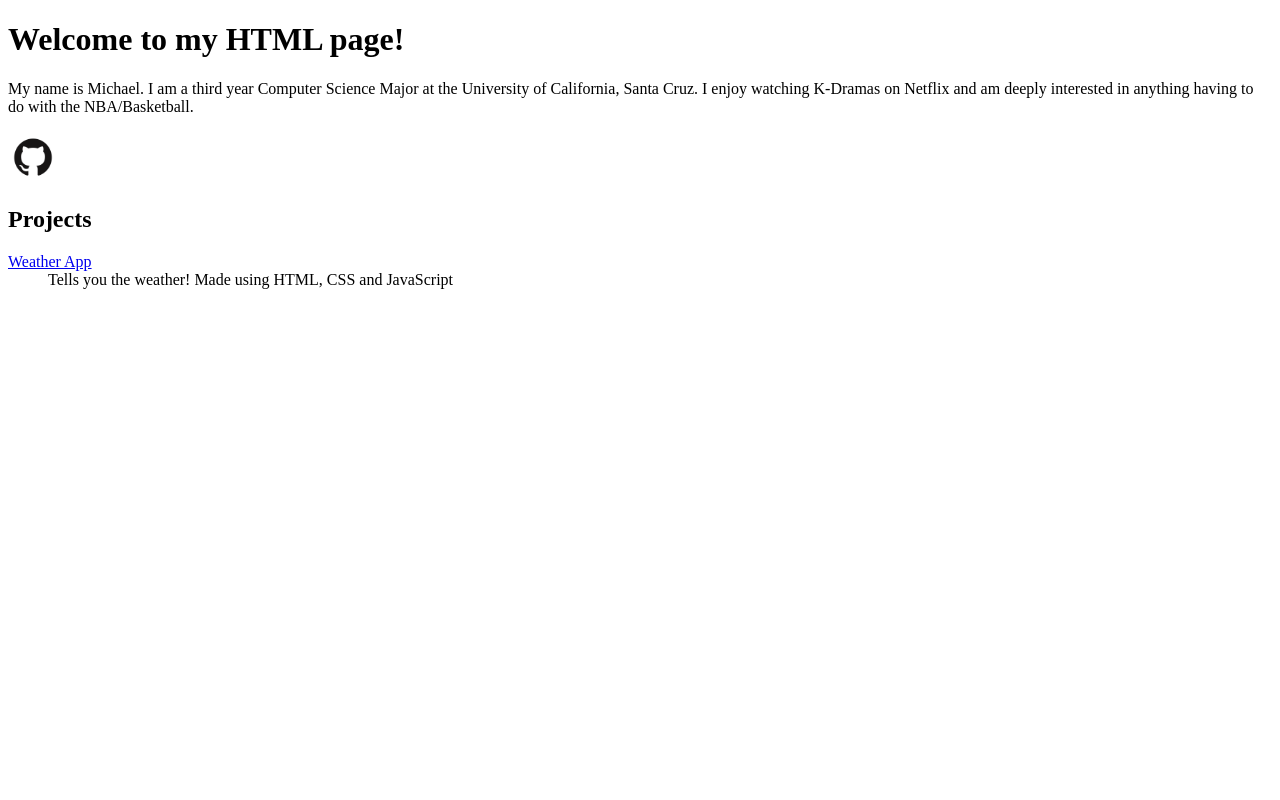
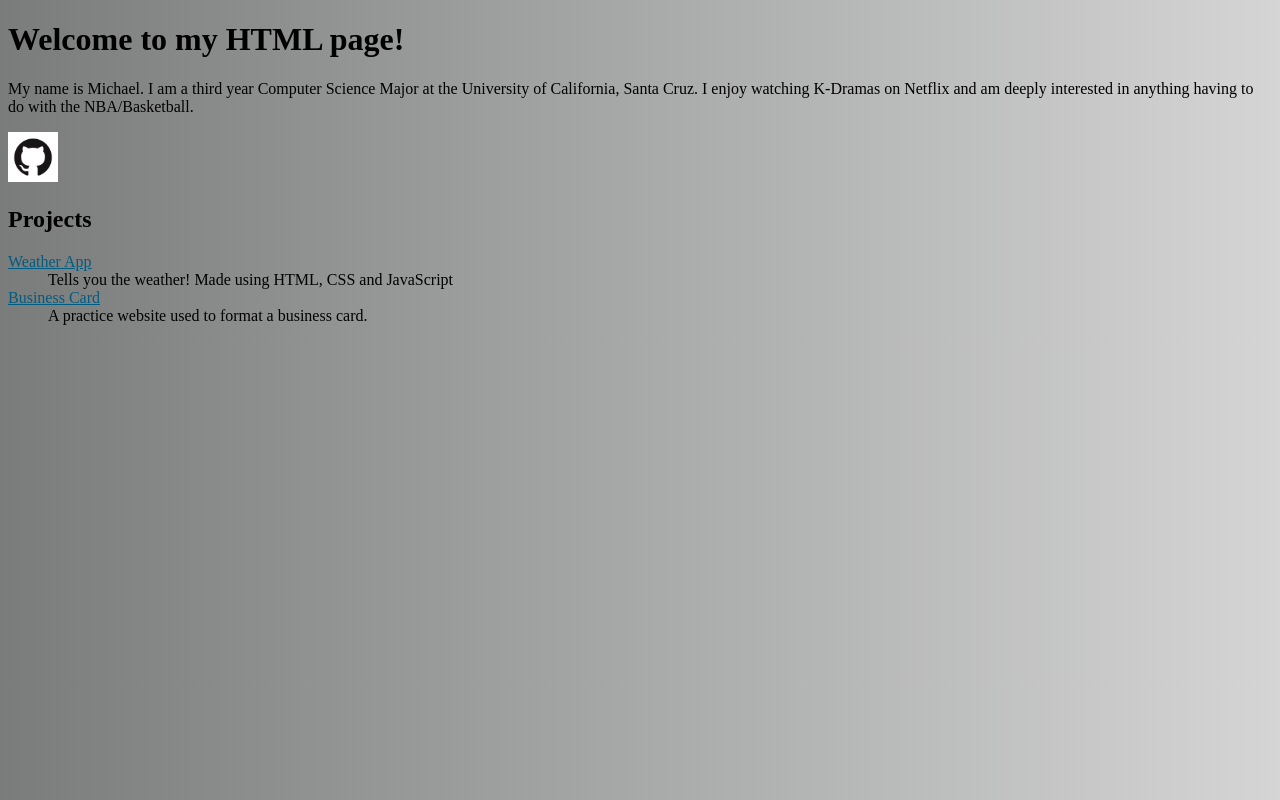
Before and after one commit to msoebrot/website, a plain HTML site: page index.html in a window 1280 px wide. Drawn offline with Linux system fonts and the light colour scheme.

Commit message:
Update website
Update business card site and add a link to it via my main website.

```diff
--- a/businesscard/style.css
+++ b/businesscard/style.css
@@ -1,7 +1,7 @@
 /* General Style*/
 html {
     font-family: 'sans serif';
-    font-size: 15px;
+    font-size: 16px;
     background-color: #ccc;
   }
 
--- a/index.html
+++ b/index.html
@@ -3,6 +3,7 @@
     <head>
         <title>Our Funky HTML page</title>
         <meta name="description" content="Our first page">
+        <link rel="stylesheet" href="style.css"/>
     </head>
     <body>
         <h1> Welcome to my HTML page! </h1>
@@ -15,6 +16,8 @@
         <dl>
             <dt> <a href="https://github.com/msoebrot"> Weather App</a></dt>
                 <dd> Tells you the weather! Made using HTML, CSS and JavaScript </dd>
+            <dt> <a href="https://msoebrot.github.io/website/businesscard/"> Business Card</a> </dt>
+                <dd> A practice website used to format a business card. </dd>
         </dl>
     </body>
 </html>
--- /dev/null
+++ b/style.css
@@ -0,0 +1,18 @@
+html{
+    background: #7A7C7C;
+    background: -moz-linear-gradient(left, #7A7C7C 0%, #D5D5D5 100%);
+    background: -webkit-linear-gradient(left, #7A7C7C 0%, #D5D5D5 100%);
+    background: linear-gradient(to right, #7A7C7C 0%, #D5D5D5 100%);
+}
+
+a:link {
+    color:rgb(0, 92, 128);
+}
+
+a:visited {
+    color:rgb(0, 234, 255);
+}
+
+a:hover {
+    font-weight: bold;
+}
```
